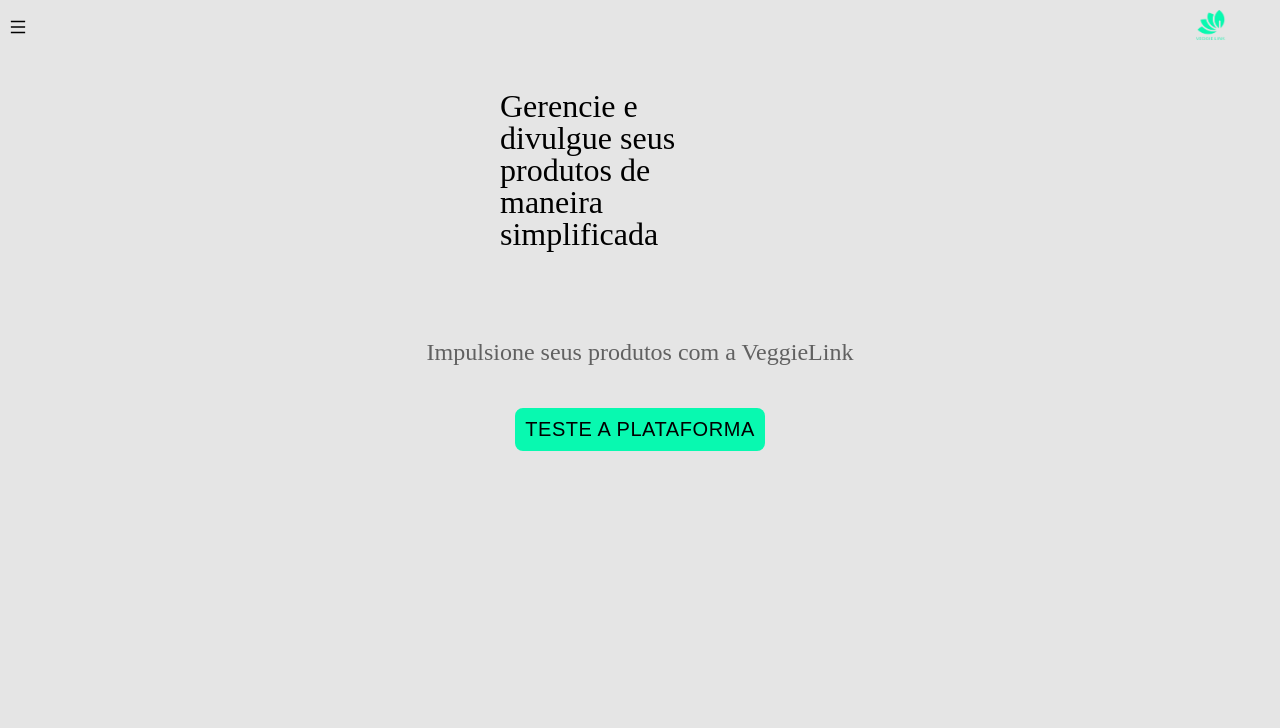
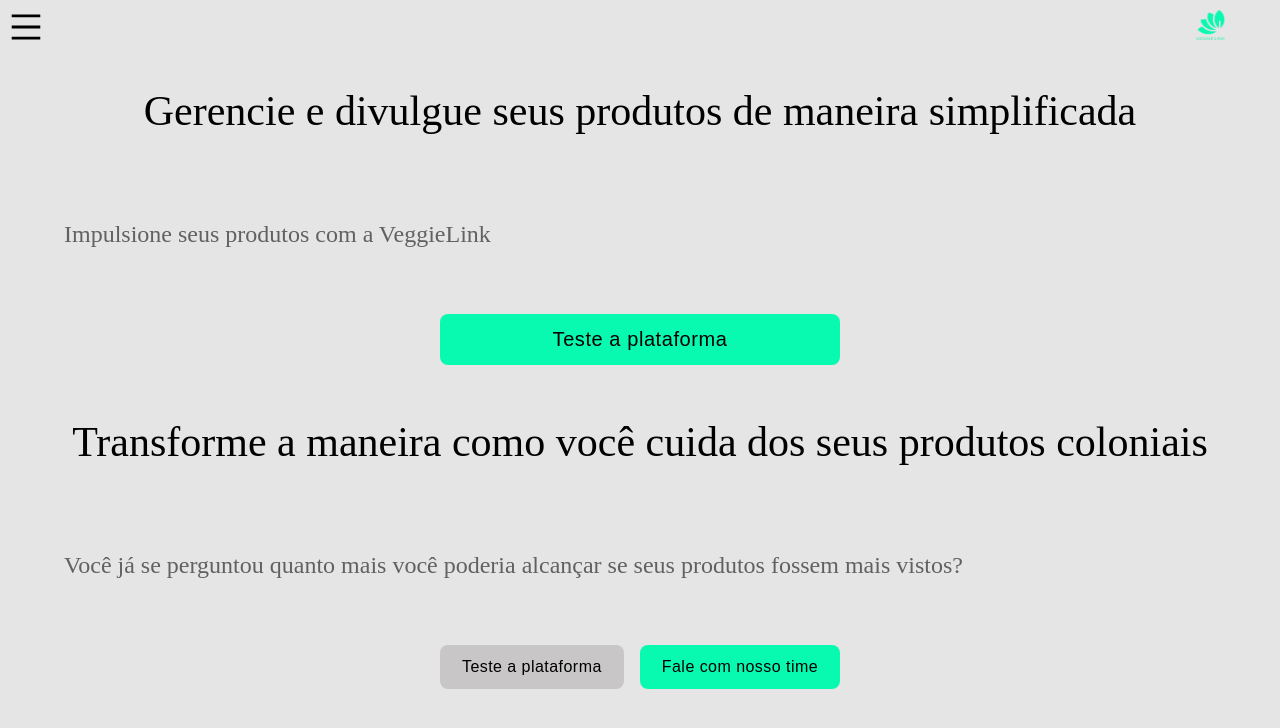
Before and after one commit to BrunKsp/front-end-veggielink, a React (Create React App) app: page / in a window 1280 px wide. Shown: the top 728 px of the page. Built offline with nearby package versions, Linux system fonts and the light colour scheme.

Commit message:
feat:add home

```diff
--- a/src/pages/index.tsx
+++ b/src/pages/index.tsx
@@ -8,6 +8,7 @@ import {
   Monitoramento,
   ImgNavBar,
   LogoNavBar,
+  Botoes,
 } from "./styles";
 import { useState } from "react";
 import DrawerPage from "../components/Drawer";
@@ -27,7 +28,7 @@ export default function Home() {
     <>
       {<Seo title="Pagina inicial" description="inicio App VeggieLink" />}
       <NavBar>
-        <MenuOutlined onClick={handleOpenDrawer} />
+        <MenuOutlined onClick={handleOpenDrawer} style={{ fontSize: "32px" }} />
         <ImgNavBar>
           <LogoNavBar
             src={require("../assets/Images/LogoVeggie.png")}
@@ -46,19 +47,21 @@ export default function Home() {
           </Monitoramento>
           <Button
             variant="contained"
-            size="small"
+            size="large"
             disableElevation
             onClick={() => {
               window.location.href = "/sigin";
             }}
             sx={{
-              mt: 3,
+              mt: 6,
               mb: 2,
               borderRadius: 2,
               bgcolor: "#08F9B0",
               color: "black",
+              minWidth: 400,
               fontSize: 20,
               fontFamily: "Sora, sans-serif",
+              textTransform: "none",
               "&:hover": {
                 backgroundColor: "#08F9B0",
               },
@@ -66,6 +69,66 @@ export default function Home() {
           >
             Teste a plataforma
           </Button>
+          <DivText>
+            <h2>
+              Transforme a maneira como você cuida dos seus produtos coloniais
+            </h2>
+          </DivText>
+          <Monitoramento>
+            <p>
+              {" "}
+              Você já se perguntou quanto mais você poderia alcançar se seus
+              produtos fossem mais vistos?
+            </p>
+          </Monitoramento>
+          <Botoes>
+            <Button
+              variant="contained"
+              size="large"
+              disableElevation
+              onClick={() => {
+                window.location.href = "/sigin";
+              }}
+              sx={{
+                mt: 6,
+                mb: 2,
+                borderRadius: 2,
+                bgcolor: "#c8c6c6",
+                color: "black",
+                fontSize: 16,
+                fontFamily: "Sora, sans-serif",
+                textTransform: "none",
+                "&:hover": {
+                  backgroundColor: "DEDEDE",
+                },
+              }}
+            >
+              Teste a plataforma
+            </Button>
+            <Button
+              variant="contained"
+              size="large"
+              disableElevation
+              onClick={() => {
+                window.location.href = "/sigin";
+              }}
+              sx={{
+                mt: 6,
+                mb: 2,
+                borderRadius: 2,
+                bgcolor: "#08F9B0",
+                color: "black",
+                fontSize: 16,
+                fontFamily: "Sora, sans-serif",
+                textTransform: "none",
+                "&:hover": {
+                  backgroundColor: "#08F9B0",
+                },
+              }}
+            >
+              Fale com nosso time
+            </Button>
+          </Botoes>
         </FlexWrap>
       </MainPage>
     </>
--- a/src/pages/styles.ts
+++ b/src/pages/styles.ts
@@ -48,25 +48,20 @@ export const FlexWrap = styled.div`
 `;
 
 export const DivText = styled.div`
-  width: 90%;
-  max-width: 230px;
   margin-top: 20px;
-  margin-right: 90px;
   display: flex;
-  align-items: flex-start;
-  justify-content: flex-start;
-  flex-direction: column;
+  align-items: center;
+  justify-content: center;
   font-family: "Sora, sans-serif";
-  word-wrap: break-word;
   h2 {
-    font-size: 32px;
+    font-size: 42px;
     margin: 20px;
     text-align: left;
   }
 `;
 
 export const Monitoramento = styled.div`
-  text-align: center;
+  text-align: left;
   margin-top: 70px;
   font-family: "Sora, sans-serif";
   margin-bottom: 20px;
@@ -74,7 +69,7 @@ export const Monitoramento = styled.div`
   p {
     color: #616161;
     font-size: 24px;
-    text-align: center;
+    text-align: left;
   }
 `;
 
@@ -107,3 +102,8 @@ export const Logo = styled.img`
   width: 25%;
   height: 30%;
 `;
+
+export const Botoes = styled.div`
+  display: flex;
+  gap: 16px;
+`;
--- a/src/services/api.ts
+++ b/src/services/api.ts
@@ -1,7 +1,7 @@
 import axios from "axios";
 
 export const api = axios.create({
-  baseURL: process.env.API_VEGGIELINK,
+  baseURL: "http://localhost:5102/",
   headers: {
     "Content-Type": "application/json",
   },
```
